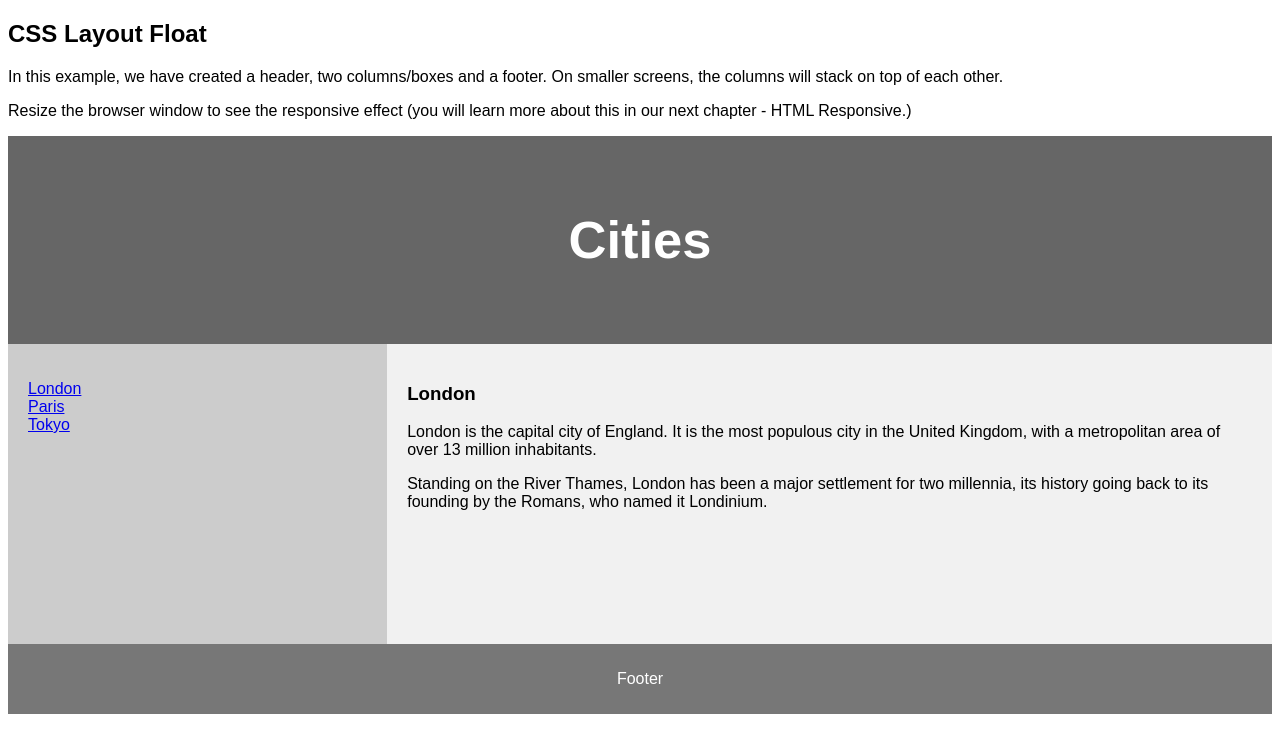
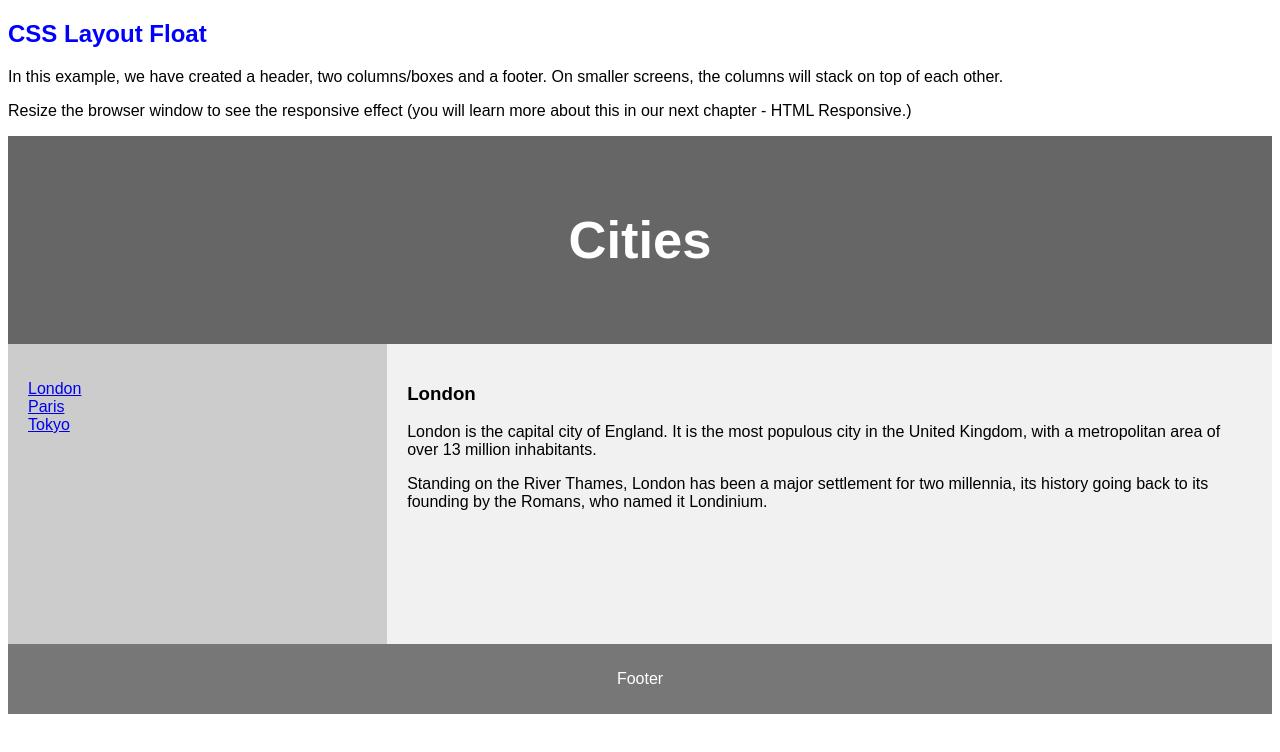
Before and after one commit to Zcapok/0main_openSAP_repo, a website: page webapp/index.html in a window 1280 px wide. Drawn offline with Linux system fonts and the light colour scheme.

Commit message:
h2 in blau

```diff
--- a/webapp/index.html
+++ b/webapp/index.html
@@ -71,7 +71,7 @@ footer {
 </head>
 <body>
 
-<h2>CSS Layout Float</h2>
+<h2 style="color : blue">CSS Layout Float</h2>
 <p>In this example, we have created a header, two columns/boxes and a footer. On smaller screens, the columns will stack on top of each other.</p>
 <p>Resize the browser window to see the responsive effect (you will learn more about this in our next chapter - HTML Responsive.)</p>
 
```
